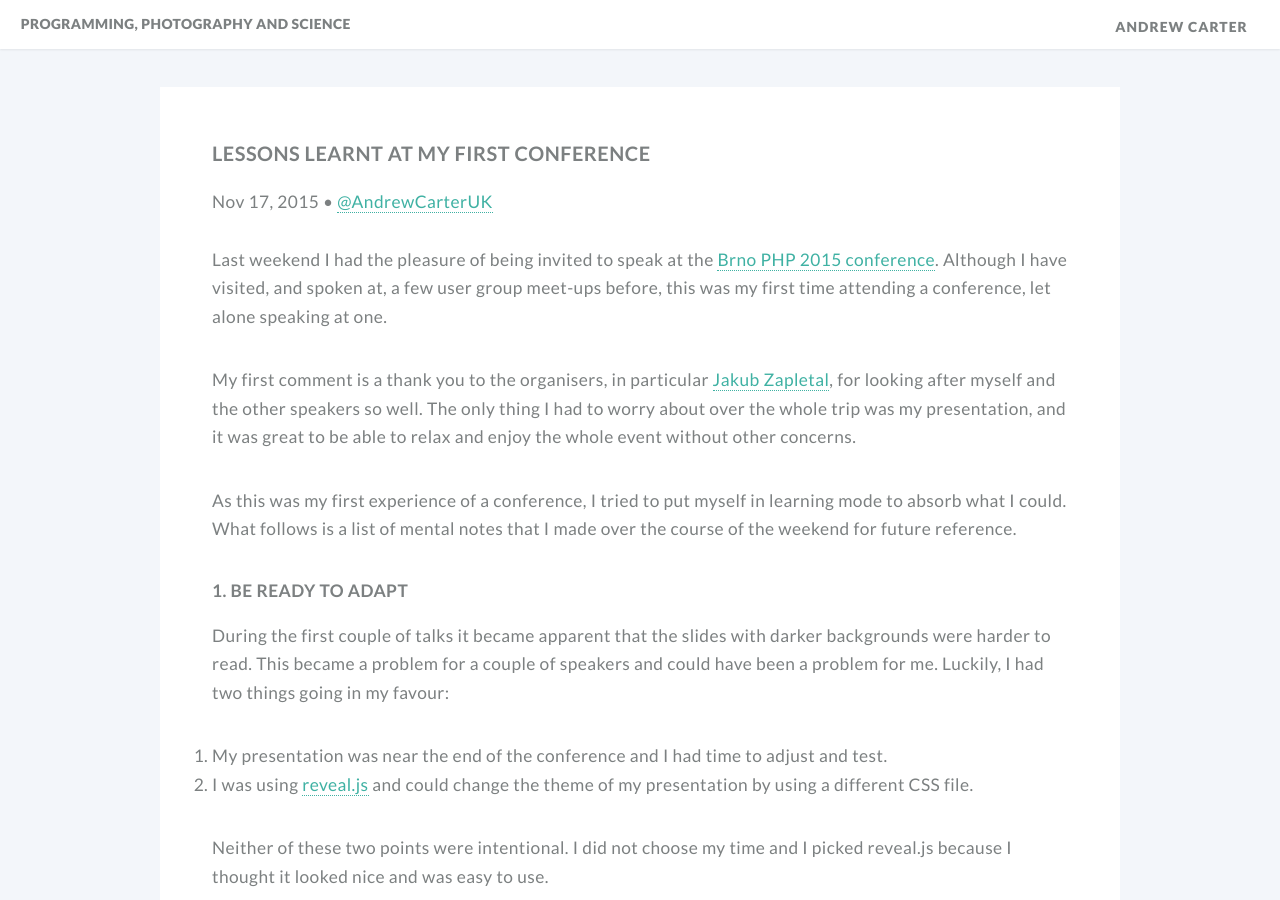
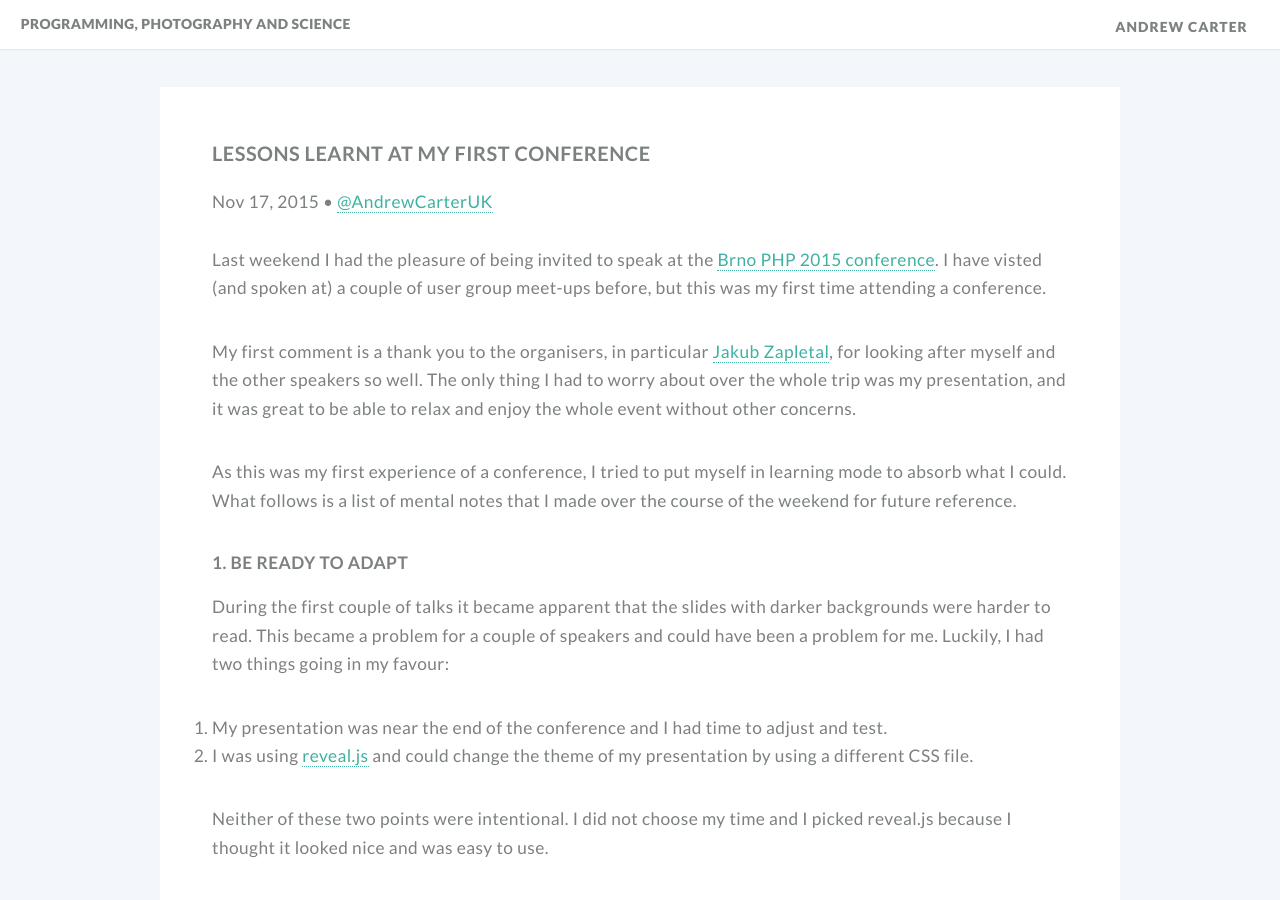
Before and after one commit to AndrewCarterUK/andrewcarteruk.github.io, a Jekyll site: the page built from _posts/2015-11-17-lessons-learnt-at-my-first-conference.markdown, in a window 1280 px wide and 900 px high. Built offline with Jekyll 4.4.1, drawn with Linux system fonts in a browser that asks for light colours.

Commit message:
Update 2015-11-17-lessons-learnt-at-my-first-conference.markdown

```diff
--- a/_posts/2015-11-17-lessons-learnt-at-my-first-conference.markdown
+++ b/_posts/2015-11-17-lessons-learnt-at-my-first-conference.markdown
@@ -5,7 +5,7 @@ date:   2015-11-17 23:00:00
 categories: programming
 ---
 
-Last weekend I had the pleasure of being invited to speak at the [Brno PHP 2015 conference](https://www.brnophp.cz/conference-2015). Although I have visited, and spoken at, a few user group meet-ups before, this was my first time attending a conference, let alone speaking at one.
+Last weekend I had the pleasure of being invited to speak at the [Brno PHP 2015 conference](https://www.brnophp.cz/conference-2015). I have visted (and spoken at) a couple of user group meet-ups before, but this was my first time attending a conference.
 
 My first comment is a thank you to the organisers, in particular [Jakub Zapletal](https://twitter.com/zapletaljakub), for looking after myself and the other speakers so well. The only thing I had to worry about over the whole trip was my presentation, and it was great to be able to relax and enjoy the whole event without other concerns.
 
```
